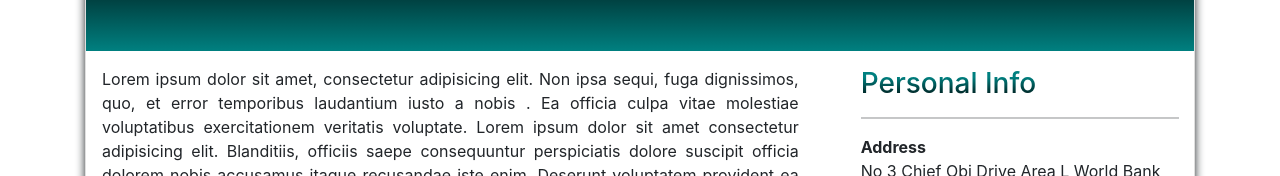
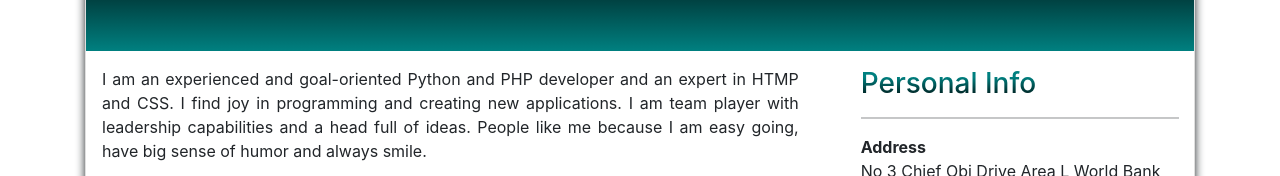
Before and after one commit to techerss/pofolio-, a plain HTML site: page public/resume.html in a window 1280 px wide. Shown: the part 748-924 px from the top of the page. Drawn offline with nearby package versions, Linux system fonts and the light colour scheme.

Commit message:
Update resume.html

```diff
--- a/public/resume.html
+++ b/public/resume.html
@@ -89,12 +89,9 @@
             </section>
             <section class="row">
                 <section class="col-md-8">
-                    <p class="pt-3 pl-3 text-justify pr-3">Lorem ipsum dolor sit amet, consectetur adipisicing elit. Non ipsa sequi,
-                        fuga dignissimos, quo, et error temporibus laudantium iusto a nobis
-                        . Ea officia culpa vitae molestiae voluptatibus exercitationem veritatis voluptate.
-                    Lorem ipsum dolor sit amet consectetur adipisicing elit. Blanditiis, officiis saepe consequuntur
-                    perspiciatis dolore suscipit officia
-                    dolorem nobis accusamus itaque recusandae iste enim. Deserunt voluptatem provident ea quo itaque! Fugit!</p>
+                    <p class="pt-3 pl-3 text-justify pr-3">I am an experienced and goal-oriented Python and PHP developer and an expert in HTMP and CSS. I find joy in programming and creating new applications. I am team player with leadership capabilities and a head full of ideas. People like me because I am easy going, have big sense of humor and always smile.
+
+</p>
 
                     <div class="pl-3 pr-3">
                         <h3 class="other">Experience</h3>
```
